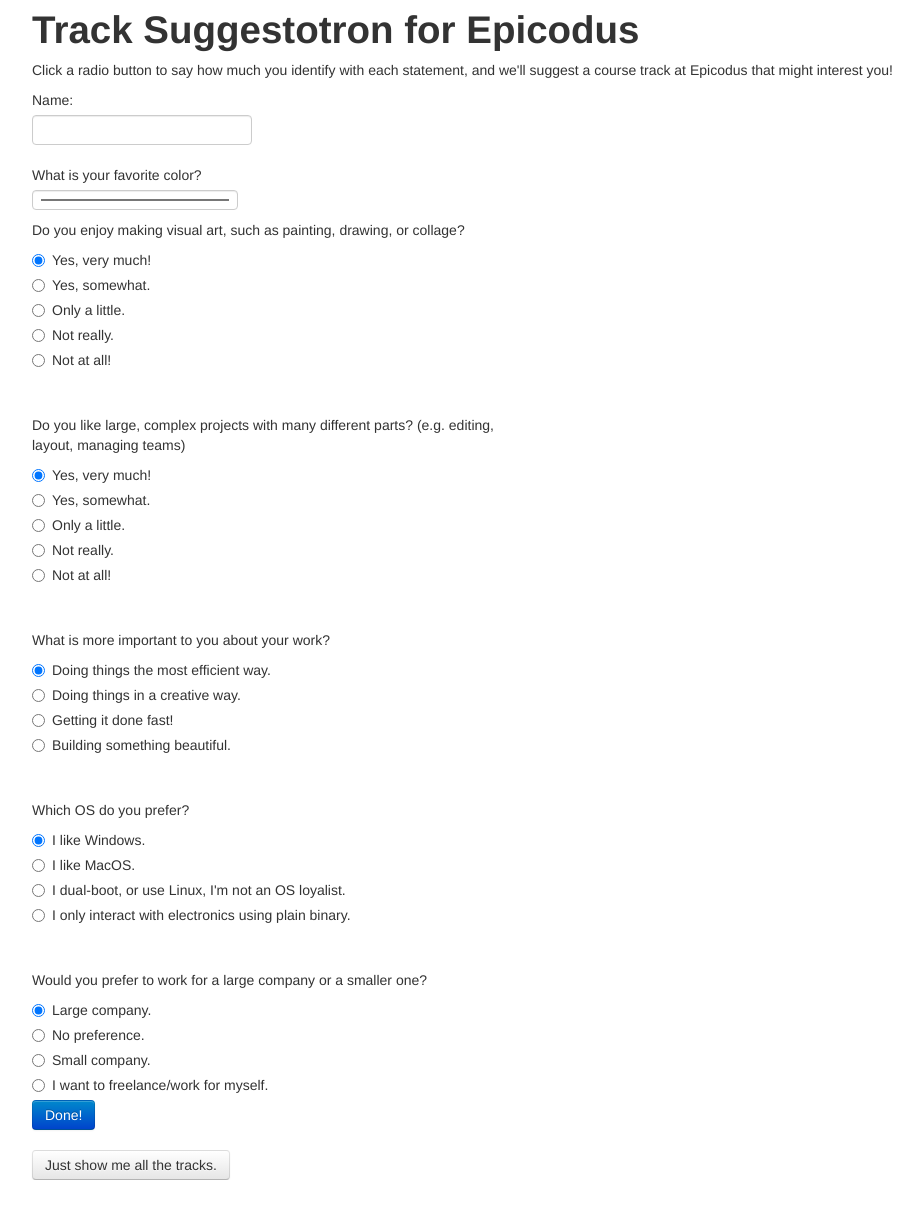
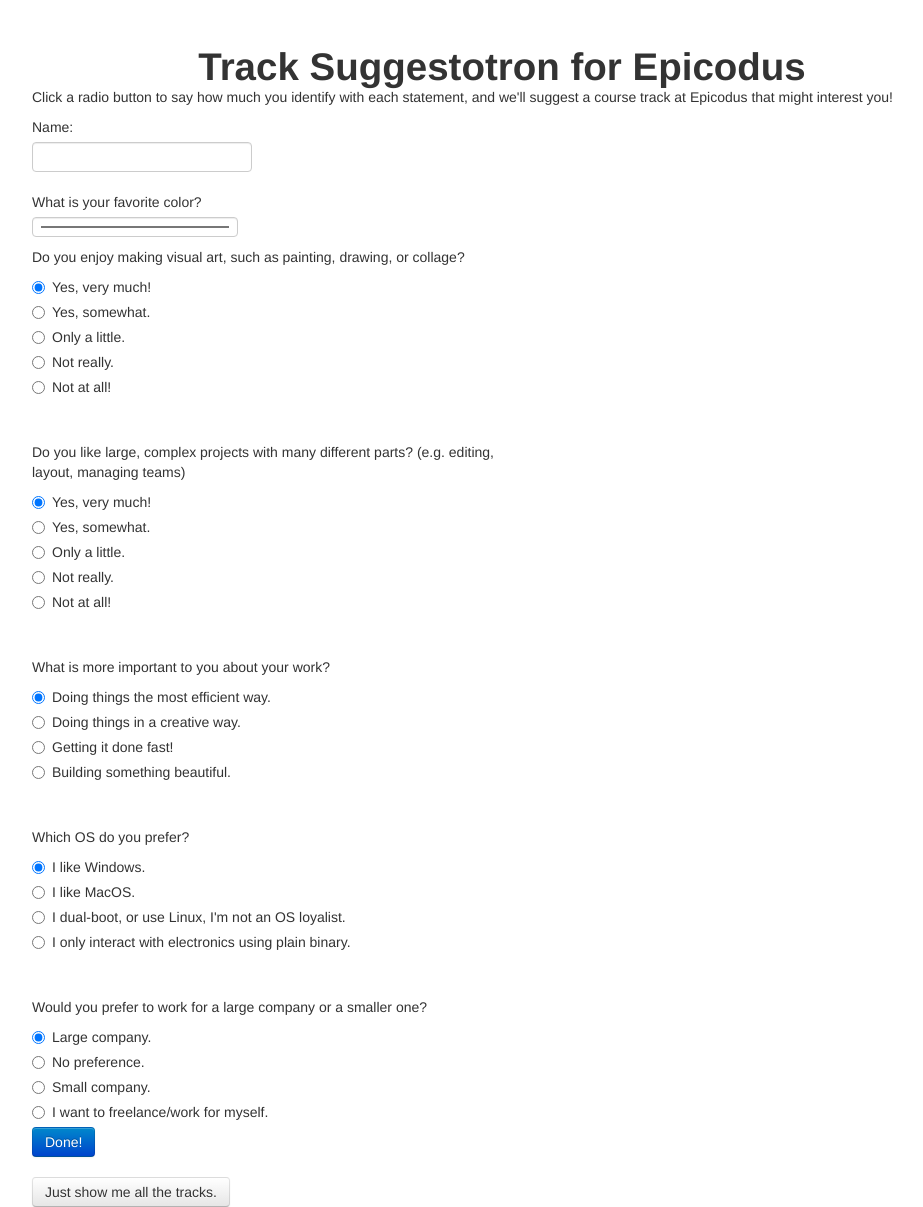
Before and after one commit to andrademichael/Track-Suggestrotron, a plain HTML site: page index.html in a window 1280 px wide. Shown: the whole page, without its empty margins (138-1061 px from the left). Before the commit the page ends 1180 px from the top, so only its background shows below. Drawn offline with Linux system fonts and the light colour scheme.

Commit message:
add a button to reveal all the answers, centered the headline and put side margins on everything.

```diff
--- a/css/styles.css
+++ b/css/styles.css
@@ -1,9 +1,6 @@
-html {
-  background-image: url=("img/background.jpg") no-repeat center center-fixed;
-}
-
 form {
   width: 50%;
+  text-align: left;
 }
 
 img {
@@ -13,3 +10,13 @@ img {
 #trackSuggestion{
   display:none;
 }
+
+h1 {
+  text-align: center;
+  margin:auto;
+  padding-top: 5%;
+}
+
+.container {
+  margin:auto;
+}
--- a/index.html
+++ b/index.html
@@ -174,12 +174,13 @@
         <h1>We recommend <span id="track"></span>!</h1>
         <h2>Good luck in whatever your next step is, <span id="nameOut"></span>!</h2>
       </div>
-      <div>
+      <div id="images">
         <img id="ruby" src="img/ruby.png" alt="The Ruby Logo">
         <img id="java" src="img/java.png" alt="The Java Logo">
         <img id="csharp" src="img/csharp.png" alt="The C# Logo">
         <img id="design" src="img/design.png" alt="The Design Logo">
         <img id="php" src="img/php.png" alt="The PHP Logo">
+        <img id="lost" srce="img/lost.jpg" alt="A person in a suit holding a map in a field."
       </div>
       <button type="submit" id="showMe" class="btn btn-secondary" onclick="showAll(this)">Just show me all the tracks.</button>
       <script>
--- a/js/scripts.js
+++ b/js/scripts.js
@@ -91,7 +91,7 @@ $(document).ready(function() {
         $("img#php").show();
       }
       else {
-        $("#track").text("We're not sure, sorry!")
+        $("#track").text("... well, we're not sure, sorry! The test is still under development and we wouldn't want to give bad advice.")
         $("img#lost").show();
       }
     }
```
